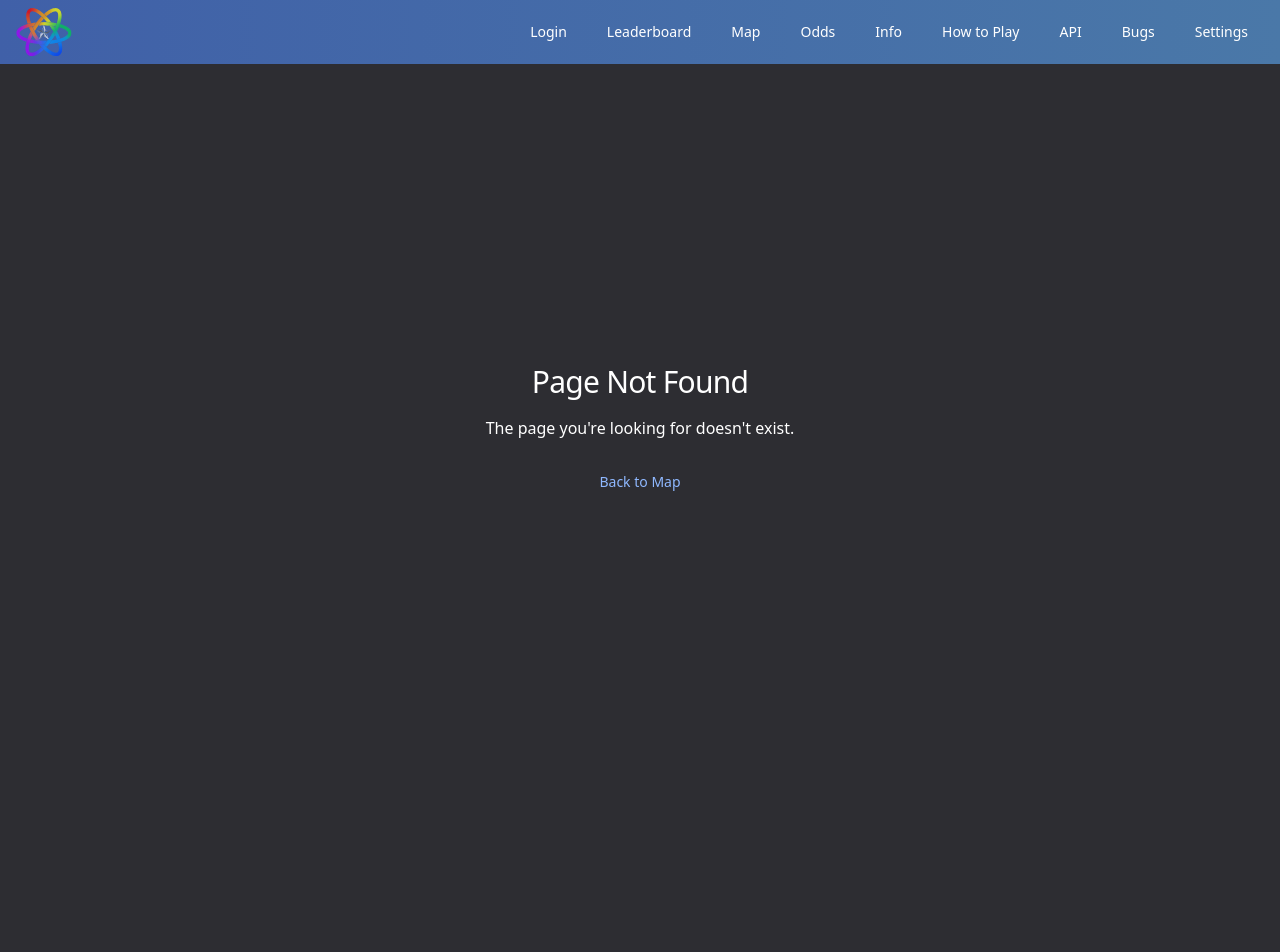
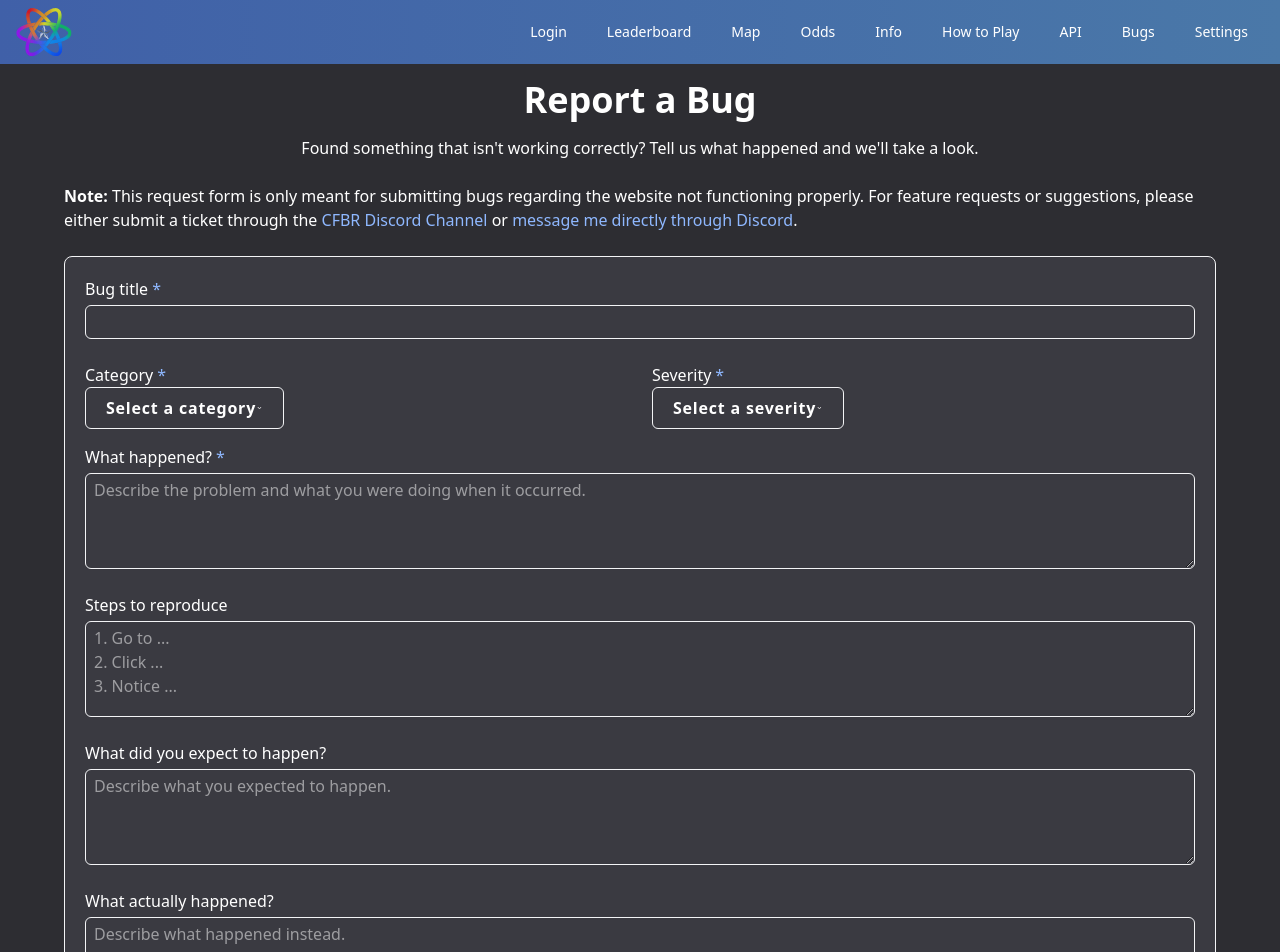
Before and after one commit to CollegeFootballRisk/CFBR, a React (Vite) app in the folder frontend/: page /bugs in a window 1280 px wide. Before the commit this address had no page. Shown: the top 952 px of the page. Before the commit the page ends 800 px from the top, so only its background shows below. Built offline with nearby package versions, Linux system fonts and the light colour scheme.

Commit message:
#9 Added Bug page

```diff
--- a/frontend/scripts/validate-frontend-architecture.mjs
+++ b/frontend/scripts/validate-frontend-architecture.mjs
@@ -319,18 +319,28 @@ function validateNativeUiElement(sourceFile, node) {
       attribute.name.text === "type",
   );
 
-    if (
-      typeAttribute?.initializer &&
-      ts.isStringLiteral(typeAttribute.initializer) &&
-      typeAttribute.initializer.text === "date"
-    ) {
+  if (typeAttribute?.initializer && ts.isStringLiteral(typeAttribute.initializer)) {
+    const inputType = typeAttribute.initializer.text.toLowerCase();
+
+    if (inputType === "date") {
       report(
         sourceFile,
         openingElement,
-        'Use DatePicker from @/shared instead of native <input type="date">.',
+        "Use DatePicker from @/shared instead of native <input type=\"date\">.",
       );
 
       return;
+    }
+
+    if (inputType === "checkbox") {
+      report(
+        sourceFile,
+        openingElement,
+        "Use Checkbox from @/shared instead of native <input type=\"checkbox\">.",
+      );
+
+      return;
+    }
   }
 }
 
--- /dev/null
+++ b/frontend/src/features/bugs/pages/Bug.tsx
@@ -0,0 +1,222 @@
+// SPDX-License-Identifier: MPL-2.0
+
+import { useState } from "react";
+
+import { Button } from "@/shared/components/Button";
+import { Checkbox } from "@/shared/components/Checkbox";
+import { Input } from "@/shared/components/Input";
+import { Link } from "@/shared/components/Link";
+import { Select } from "@/shared/components/Select";
+import { StatusMessage } from "@/shared/components/StatusMessage";
+import { Textarea } from "@/shared/components/Textarea";
+import PageContainer from "@/shared/layouts/PageContainer";
+
+const categories = [
+  "Map",
+  "Login / Account",
+  "Gameplay",
+  "UI / Design",
+  "Performance",
+  "Other",
+] as const;
+
+const severities = ["Low", "Medium", "High", "Critical"] as const;
+
+type Category = (typeof categories)[number];
+type Severity = (typeof severities)[number];
+
+interface BugFormState {
+  title: string;
+  category: Category | "";
+  severity: Severity | "";
+  description: string;
+  steps: string;
+  expected: string;
+  actual: string;
+  reproducible: boolean;
+}
+
+const initialForm: BugFormState = {
+  title: "",
+  category: "",
+  severity: "",
+  description: "",
+  steps: "",
+  expected: "",
+  actual: "",
+  reproducible: false,
+};
+
+export default function Bugs() {
+  const [form, setForm] = useState(initialForm);
+  const [submitted, setSubmitted] = useState(false);
+  const [success, setSuccess] = useState(false);
+
+  const updateField = <K extends keyof BugFormState>(field: K, value: BugFormState[K]) => {
+    setSubmitted(false);
+
+    setForm((current) => ({
+      ...current,
+      [field]: value,
+    }));
+  };
+
+  const handleSubmit = (event: React.SubmitEvent<HTMLFormElement>) => {
+    event.preventDefault();
+    setSubmitted(true);
+
+    const title = form.title.trim();
+    const description = form.description.trim();
+
+    if (!form.category || !form.severity || !title || !description) {
+      return;
+    }
+
+    setSuccess(true);
+  };
+
+  if (success) {
+    return (
+      <>
+        <h1 className="my-4 text-center text-4xl font-bold">Report a Bug</h1>
+
+        <PageContainer>
+          <StatusMessage status="success" title="Bug Report Submitted">
+            <p className="mb-4">Thanks for helping improve College Football Risk.</p>
+
+            <Button
+              variant="secondary"
+              onClick={() => {
+                setForm(initialForm);
+                setSubmitted(false);
+                setSuccess(false);
+              }}
+            >
+              Report Another Bug
+            </Button>
+          </StatusMessage>
+        </PageContainer>
+      </>
+    );
+  }
+
+  return (
+    <PageContainer>
+      <h1 className="my-4 text-center text-4xl font-bold">Report a Bug</h1>
+
+      <p className="mb-6 text-center text-muted">
+        Found something that isn't working correctly? Tell us what happened and we'll take a look.
+      </p>
+
+      <p className="mb-6">
+        <b>Note:</b> This request form is only meant for submitting bugs regarding the website not
+        functioning properly. For feature requests or suggestions, please either submit a ticket
+        through the{" "}
+        <Link
+          external
+          href="https://discord.com/channels/1085080625159090226/1085080625805004900"
+          aria-label="College Football Risk Discord"
+        >
+          CFBR Discord Channel
+        </Link>{" "}
+        or{" "}
+        <Link external href="https://discord.com/users/683329382952992791">
+          message me directly through Discord
+        </Link>
+        .
+      </p>
+
+      <form
+        className="space-y-6 rounded-lg border border-control-border bg-control p-5 shadow-lg"
+        onSubmit={handleSubmit}
+      >
+        <Input
+          label="Bug title"
+          required
+          value={form.title}
+          onChange={(event) => updateField("title", event.target.value)}
+          error={submitted && !form.title.trim() ? "Bug title is required" : undefined}
+        />
+
+        <div className="grid gap-6 md:grid-cols-2 pb-4">
+          <Select
+            label="Category"
+            required
+            hideLabel={false}
+            value={form.category}
+            options={categories.map((category) => ({
+              label: category,
+              value: category,
+            }))}
+            placeholder="Select a category"
+            error={submitted && !form.category ? "Category is required" : undefined}
+            onChange={(value) => updateField("category", value as Category | "")}
+          />
+
+          <Select
+            label="Severity"
+            required
+            hideLabel={false}
+            value={form.severity}
+            options={severities.map((severity) => ({
+              label: severity,
+              value: severity,
+            }))}
+            placeholder="Select a severity"
+            error={submitted && !form.severity ? "Severity is required" : undefined}
+            onChange={(value) => updateField("severity", value as Severity | "")}
+          />
+        </div>
+
+        <Textarea
+          label="What happened?"
+          required
+          value={form.description}
+          onChange={(event) => updateField("description", event.target.value)}
+          placeholder="Describe the problem and what you were doing when it occurred."
+          error={submitted && !form.description.trim() ? "Description is required" : undefined}
+        />
+
+        <Textarea
+          label="Steps to reproduce"
+          value={form.steps}
+          onChange={(event) => updateField("steps", event.target.value)}
+          placeholder={"1. Go to ...\n2. Click ...\n3. Notice ..."}
+        />
+
+        <Textarea
+          label="What did you expect to happen?"
+          value={form.expected}
+          onChange={(event) => updateField("expected", event.target.value)}
+          placeholder="Describe what you expected to happen."
+        />
+
+        <Textarea
+          label="What actually happened?"
+          value={form.actual}
+          onChange={(event) => updateField("actual", event.target.value)}
+          placeholder="Describe what happened instead."
+        />
+
+        <Checkbox
+          label="I can reproduce this problem consistently."
+          checked={form.reproducible}
+          onChange={(event) => updateField("reproducible", event.target.checked)}
+        />
+
+        <div className="border-t border-control-border pt-4">
+          <p className="mb-4 text-muted">
+            <b>Note:</b> Your browser information and username (if logged in) will be included
+            automatically in the bug report.
+          </p>
+
+          <div className="flex justify-end">
+            <Button type="submit" variant="primary">
+              Submit Bug Report
+            </Button>
+          </div>
+        </div>
+      </form>
+    </PageContainer>
+  );
+}
--- a/frontend/src/features/help/pages/Info.tsx
+++ b/frontend/src/features/help/pages/Info.tsx
@@ -98,7 +98,7 @@ function GameOverview() {
           of North America. The objective is for a team to have the largest number of territories of
           any team at the end of the season. College Football Risk is a continuation of a popular
           CFB Risk game run by{" "}
-          <Link href="https://www.reddit.com/r/CFB" target="_blank" rel="noopener noreferrer">
+          <Link external href="https://www.reddit.com/r/CFB">
             r/CFB
           </Link>{" "}
           in the Spring and Summer of 2018, by{" "}
@@ -131,7 +131,7 @@ function GameOverview() {
       <InfoSection title="How can I participate in the community and/or find my team's central command?">
         <p className="mb-4">
           We mainly use Discord for our team's community and central command. This is our{" "}
-          <Link href="https://discord.gg/NwXjDS7mGN" target="_blank" rel="noopener noreferrer">
+          <Link external href="https://discord.gg/NwXjDS7mGN">
             official Discord server
           </Link>{" "}
           where you can find teams and then be invited to your corresponding team servers.
--- a/frontend/src/shared/components/Input/Input.tsx
+++ b/frontend/src/shared/components/Input/Input.tsx
@@ -1,37 +1,69 @@
 // SPDX-License-Identifier: MPL-2.0
 
-import type { InputHTMLAttributes, ReactNode } from "react";
+import { type InputHTMLAttributes, type ReactNode, useId } from "react";
+
+import { cn } from "@/shared/utils/cn";
 
 type InputProps =
   | ({
       label: ReactNode;
       "aria-label"?: never;
+      error?: ReactNode;
     } & InputHTMLAttributes<HTMLInputElement>)
   | ({
       label?: never;
       "aria-label": string;
+      error?: ReactNode;
     } & InputHTMLAttributes<HTMLInputElement>);
 
-export function Input({ id, label, className = "", ...props }: InputProps) {
+export function Input({
+  id,
+  label,
+  error,
+  required,
+  className,
+  "aria-label": ariaLabel,
+  "aria-describedby": ariaDescribedBy,
+  ...props
+}: InputProps) {
+  const generatedId = useId();
+  const inputId = id ?? generatedId;
+  const errorId = error ? `${inputId}-error` : undefined;
+
   return (
     <div className="flex flex-col gap-1">
       {label && (
-        <label htmlFor={id} className="font-medium">
+        <label htmlFor={inputId} className="font-medium">
           {label}
+          {required && (
+            <span className="text-info" aria-hidden="true">
+              {" *"}
+            </span>
+          )}
         </label>
       )}
 
       <input
-        id={id}
+        id={inputId}
+        required={required}
+        aria-label={ariaLabel}
+        aria-invalid={error ? true : undefined}
+        aria-describedby={cn(ariaDescribedBy, errorId)}
         {...props}
-        className={[
+        className={cn(
           "rounded-md border border-control-border bg-control px-2 py-1 text-foreground transition-colors",
           "focus-visible:outline-2 focus-visible:outline-foreground",
+          "disabled:cursor-not-allowed disabled:opacity-40",
+          error && "border-failure",
           className,
-        ]
-          .filter(Boolean)
-          .join(" ")}
+        )}
       />
+
+      {error && (
+        <p id={errorId} className="text-sm text-failure">
+          {error}
+        </p>
+      )}
     </div>
   );
 }
--- a/frontend/src/shared/components/Select/Select.tsx
+++ b/frontend/src/shared/components/Select/Select.tsx
@@ -29,6 +29,8 @@ export interface SelectProps<T = string>
 
   hideLabel?: boolean;
 
+  required?: boolean;
+  error?: string;
   disabled?: boolean;
 }
 
@@ -46,6 +48,8 @@ export default function Select<T = string>({
 
   hideLabel = true,
 
+  required = false,
+  error,
   disabled = false,
 
   size,
@@ -148,6 +152,7 @@ export default function Select<T = string>({
       {label && (
         <label id={labelId} htmlFor={selectId} className={cn(hideLabel && "sr-only")}>
           {label}
+          {required && <span className="ml-1 text-info">*</span>}
         </label>
       )}
 
@@ -166,6 +171,10 @@ export default function Select<T = string>({
         id={selectId}
         type="button"
         aria-labelledby={label ? labelId : undefined}
+        aria-describedby={error ? `${selectId}-error` : undefined}
+        aria-haspopup="listbox"
+        aria-expanded={open}
+        aria-invalid={error ? true : undefined}
         disabled={disabled}
         onClick={() => {
           setOpen((previous) => !previous);
@@ -181,6 +190,7 @@ export default function Select<T = string>({
             rounded,
             chevron,
             variant,
+            invalid: Boolean(error),
           }),
           "h-full w-full",
         )}
@@ -189,6 +199,12 @@ export default function Select<T = string>({
 
         {chevron && <ChevronIcon className={cn(open && "rotate-180")} />}
       </button>
+
+      {error && (
+        <p id={`${selectId}-error`} className="mt-1 text-sm text-accent-1">
+          {error}
+        </p>
+      )}
 
       {open && (
         <div
--- a/frontend/src/shared/components/Select/selectVariants.ts
+++ b/frontend/src/shared/components/Select/selectVariants.ts
@@ -28,6 +28,11 @@ export const selectVariants = cva(
         "map-control":
           "rounded-none border-0 px-3 py-2 text-xl font-medium bg-accent-1 hover:bg-accent-2",
       },
+
+      invalid: {
+        true: "border-accent-1 focus-visible:outline-accent-1",
+        false: "",
+      },
     },
 
     defaultVariants: {
--- a/frontend/src/shared/components/StatusMessage/StatusMessage.tsx
+++ b/frontend/src/shared/components/StatusMessage/StatusMessage.tsx
@@ -14,7 +14,7 @@ export default function StatusMessage({ status, title, children, className }: St
   return (
     <div className={cn("rounded-md border p-4", className)}>
       <div className={cn("text-center", status === "success" ? "text-success" : "text-failure")}>
-        <div className="mb-2 flex items-center justify-center gap-4">
+        <div className="mb-2 flex flex-col items-center justify-center gap-2 sm:flex-row sm:gap-4">
           {status === "success" ? <SuccessIcon /> : <FailureIcon />}
           <h2 className="text-3xl">{title}</h2>
         </div>
--- a/frontend/src/shared/layouts/Navbar.tsx
+++ b/frontend/src/shared/layouts/Navbar.tsx
@@ -60,8 +60,8 @@ export default function Navbar() {
 
       {/* Mobile navigation */}
       {mobileOpen && (
-        <div className="absolute inset-x-0 top-16 border-t border-foreground/20 bg-linear-to-r from-accent-2 to-accent-1 md:hidden">
-          <div className="divide-y divide-foreground/20">
+        <div className="absolute inset-x-0 top-16 border-t border-foreground bg-linear-to-r from-accent-2 to-accent-1 md:hidden">
+          <div className="divide-y divide-foreground">
             <MobileNavItem
               onClick={() => {
                 closeMobileMenu();
--- a/frontend/src/shared/layouts/PageContainer.tsx
+++ b/frontend/src/shared/layouts/PageContainer.tsx
@@ -8,5 +8,5 @@ interface PageContainerProps {
 }
 
 export default function PageContainer({ children, className = "" }: PageContainerProps) {
-  return <div className={`mx-auto h-full w-[90%] overflow-auto ${className}`}>{children}</div>;
+  return <div className={`mx-auto h-full w-[90%] pb-8 overflow-auto ${className}`}>{children}</div>;
 }
```
Also changed, not shown: frontend/src/app/routes.tsx (+7 -2 lines). Lines whose indentation alone changed are shown as unchanged.
